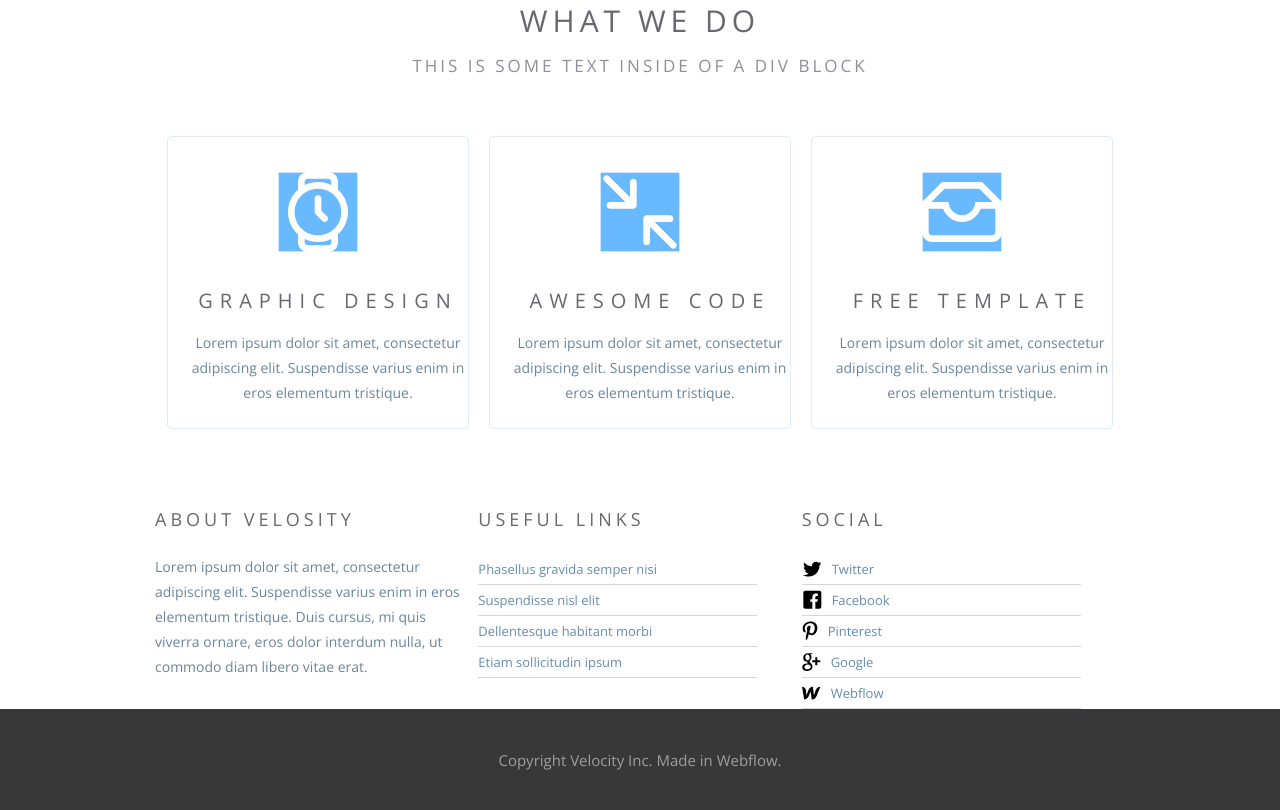
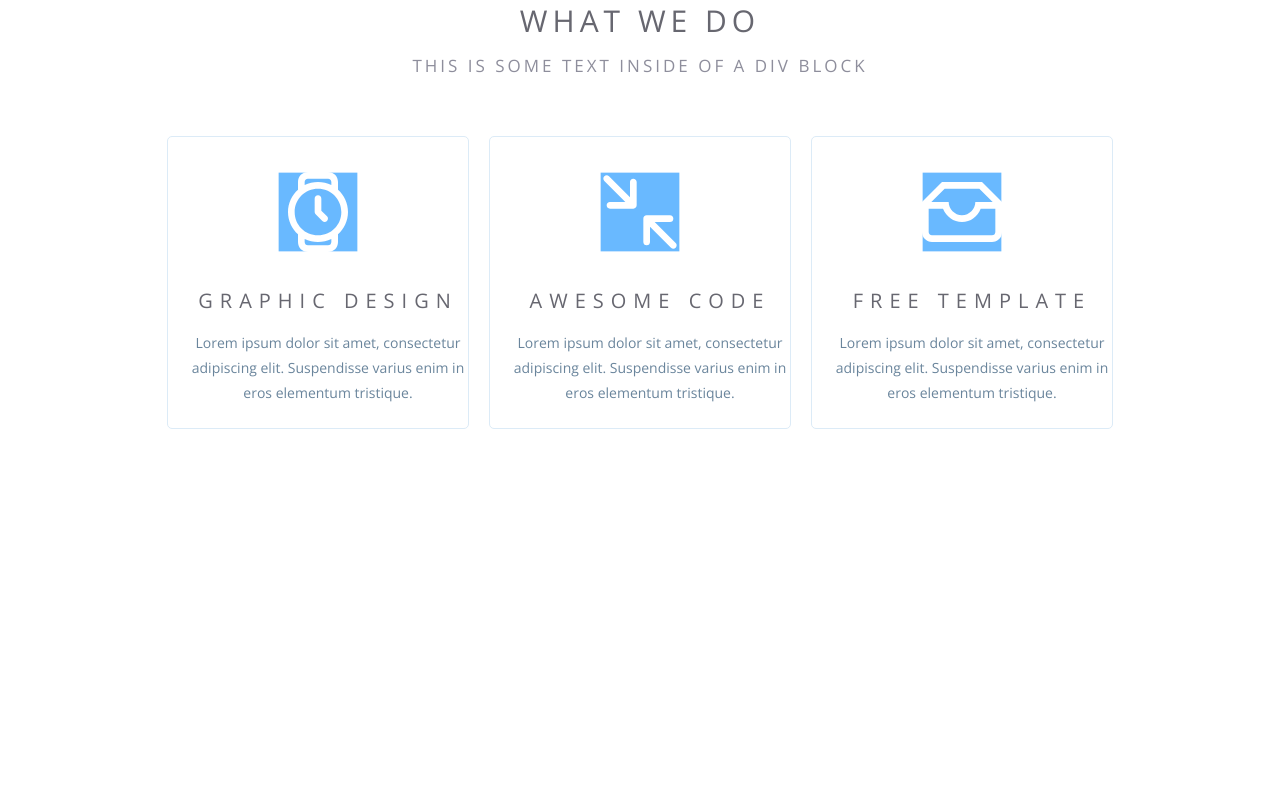
Before and after one commit to Romanvolodimer/mysite, a plain HTML site: page index.html in a window 1280 px wide. Shown: the part 677-1487 px from the top of the page. After the commit the page ends 1186 px from the top, so only its background shows below. Drawn offline with nearby package versions, Linux system fonts and the light colour scheme.

Commit message:
Revert "the end"
This reverts commit 2b27c30127318e1f29f76fdebfc078d49a0dbab2.

```diff
--- a/css/index.css
+++ b/css/index.css
@@ -111,10 +111,7 @@ p {
     letter-spacing: 2px;
     text-transform: uppercase;
     transition: background-color 0.2s;
-}
 
-.welcome_links a {
-    color: #fff;
 }
 
 .link-primary:hover {
@@ -229,76 +226,3 @@ p {
 
     color: #6A859C;
 }
-
-.abouts {
-    margin: auto;
-}
-
-.grits {
-    margin: auto;
-    display: grid;
-    grid-template-columns: 1fr 1fr 1fr;
-}
-
-.about__frame {
-    width: 310px;
-
-}
-
-.about__frame h3 {
-    font-size: 18px;
-    line-height: 20px;
-    letter-spacing: 4px;
-    text-transform: uppercase;
-    color: #676770;
-    margin-bottom: 25px;
-}
-
-.about__frame p {
-    font-family: 'Open Sans';
-    font-style: normal;
-    font-weight: 400;
-    font-size: 14px;
-    line-height: 25px;
-    color: #6A859C;
-}
-
-.link__container a {
-    font-family: 'Open Sans';
-    font-style: normal;
-    font-weight: 400;
-    font-size: 13px;
-    line-height: 20px;
-    color: #668CAD;
-}
-
-.link__container {
-    display: flex;
-    align-items: center;
-    width: 90%;
-    height: 31px;
-
-    border-bottom: 1px solid #D5D5E0;
-    box-sizing: border-box;
-}
-
-.link__container img {
-    margin-right: 10px;
-}
-
-footer {
-    display: flex;
-    align-items: center;
-    justify-content: center;
-    height: 101px;
-    background-color: #383838;
-}
-
-footer p {
-    font-family: 'Open Sans';
-    font-style: normal;
-    font-weight: 400;
-    font-size: 15px;
-    line-height: 20px;
-    color: #9E9E9E;
-}
--- a/index.html
+++ b/index.html
@@ -66,65 +66,6 @@
             </div>
         </div>
     </selection>
-    <section class="abouts">
-        <div class="container grits">
-            <div class="about__frame">
-                <div class="about__velosity">
-                    <h3>about velosity</h3>
-                    <p>Lorem ipsum dolor sit amet, consectetur adipiscing elit. Suspendisse varius enim in eros
-                        elementum
-                        tristique. Duis cursus, mi quis viverra ornare, eros dolor interdum nulla, ut commodo diam
-                        libero
-                        vitae erat.</p>
-                </div>
-            </div>
-            <div class="about__frame">
-                <div class="useful_links">
-                    <h3>useful links</h3>
-                    <div class="link__container">
-                        <a href="#">Phasellus gravida semper nisi</a>
-                    </div>
-                    <div class="link__container">
-                        <a href="#">Suspendisse nisl elit</a>
-                    </div>
-                    <div class="link__container">
-                        <a href="#">Dellentesque habitant morbi</a>
-                    </div>
-                    <div class="link__container">
-                        <a href="#">Etiam sollicitudin ipsum</a>
-                    </div>
-                </div>
-            </div>
-            <div class="about__frame">
-                <div class="social__container">
-                    <h3>social</h3>
-                    <div class="link__container social">
-                        <img src="img/twitter.svg" alt="">
-                        <a href="#">Twitter</a>
-                    </div>
-                    <div class="link__container social">
-                        <img src="img/facebook.svg" alt="">
-                        <a href="#">Facebook</a>
-                    </div>
-                    <div class="link__container social">
-                        <img src="img/P.svg" alt="">
-                        <a href="#">Pinterest</a>
-                    </div>
-                    <div class="link__container social">
-                        <img src="img/google.svg" alt="">
-                        <a href="#">Google</a>
-                    </div>
-                    <div class="link__container social">
-                        <img src="img/W.svg" alt="">
-                        <a href="#">Webflow</a>
-                    </div>
-                </div>
-            </div>
-        </div>
-    </section>
-    <footer>
-        <p>Copyright Velocity Inc. Made in Webflow.</p>
-    </footer>
 
 </body>
 
```
Also changed, not shown: img/google.svg (deleted).
